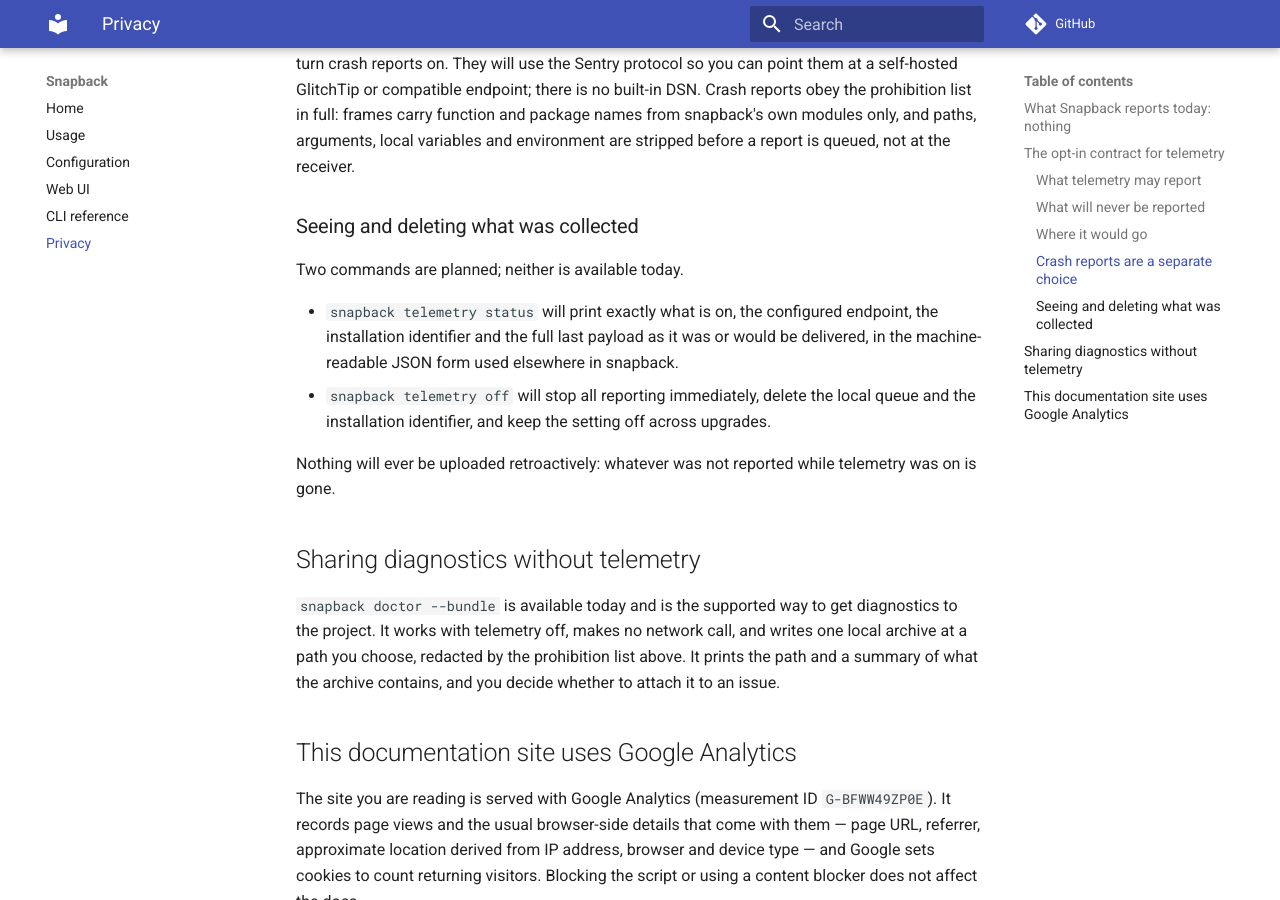
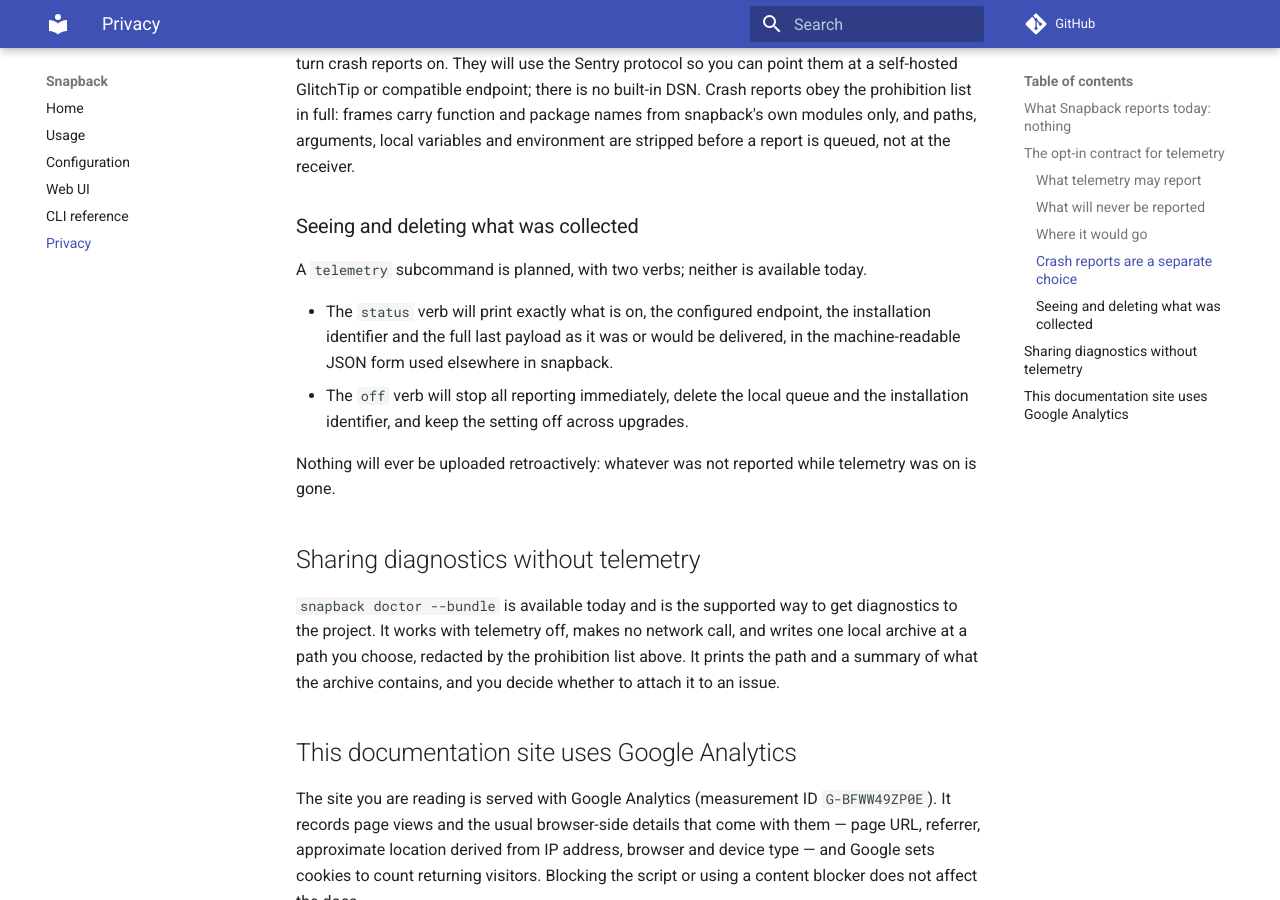
Before and after one commit to adeelahmad/snapback, an MkDocs documentation site: the page built from docs-site/privacy.md, in a window 1280 px wide and 900 px high, scrolled down 1883 px. Built offline with MkDocs 1.6.1 and Material for MkDocs 9.7.7, drawn with Linux system fonts in a browser that asks for light colours; comment, search, counter and statistics services are not loaded.

Commit message:
docs: describe the planned telemetry controls without naming an unregistered command

```diff
--- a/docs-site/privacy.md
+++ b/docs-site/privacy.md
@@ -81,15 +81,14 @@
 
 ### Seeing and deleting what was collected
 
-Two commands are planned; neither is available today.
+A `telemetry` subcommand is planned, with two verbs; neither is available
+today.
 
-- `snapback telemetry status` will print exactly what is on, the configured
-  endpoint, the installation identifier and the full last payload as it was or
-  would be delivered, in the machine-readable JSON form used elsewhere in
-  snapback.
-- `snapback telemetry off` will stop all reporting immediately, delete the
-  local queue and the installation identifier, and keep the setting off across
-  upgrades.
+- The `status` verb will print exactly what is on, the configured endpoint, the
+  installation identifier and the full last payload as it was or would be
+  delivered, in the machine-readable JSON form used elsewhere in snapback.
+- The `off` verb will stop all reporting immediately, delete the local queue
+  and the installation identifier, and keep the setting off across upgrades.
 
 Nothing will ever be uploaded retroactively: whatever was not reported while
 telemetry was on is gone.
```
